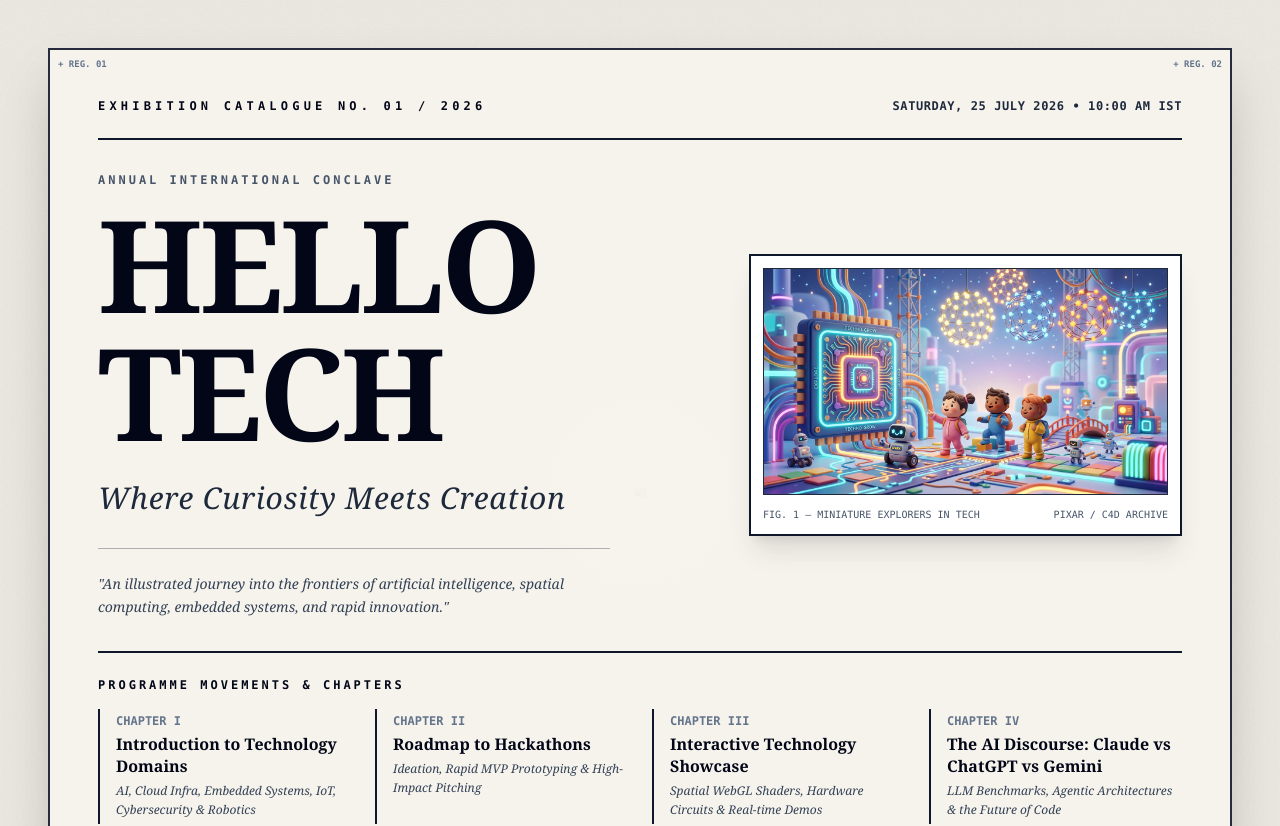
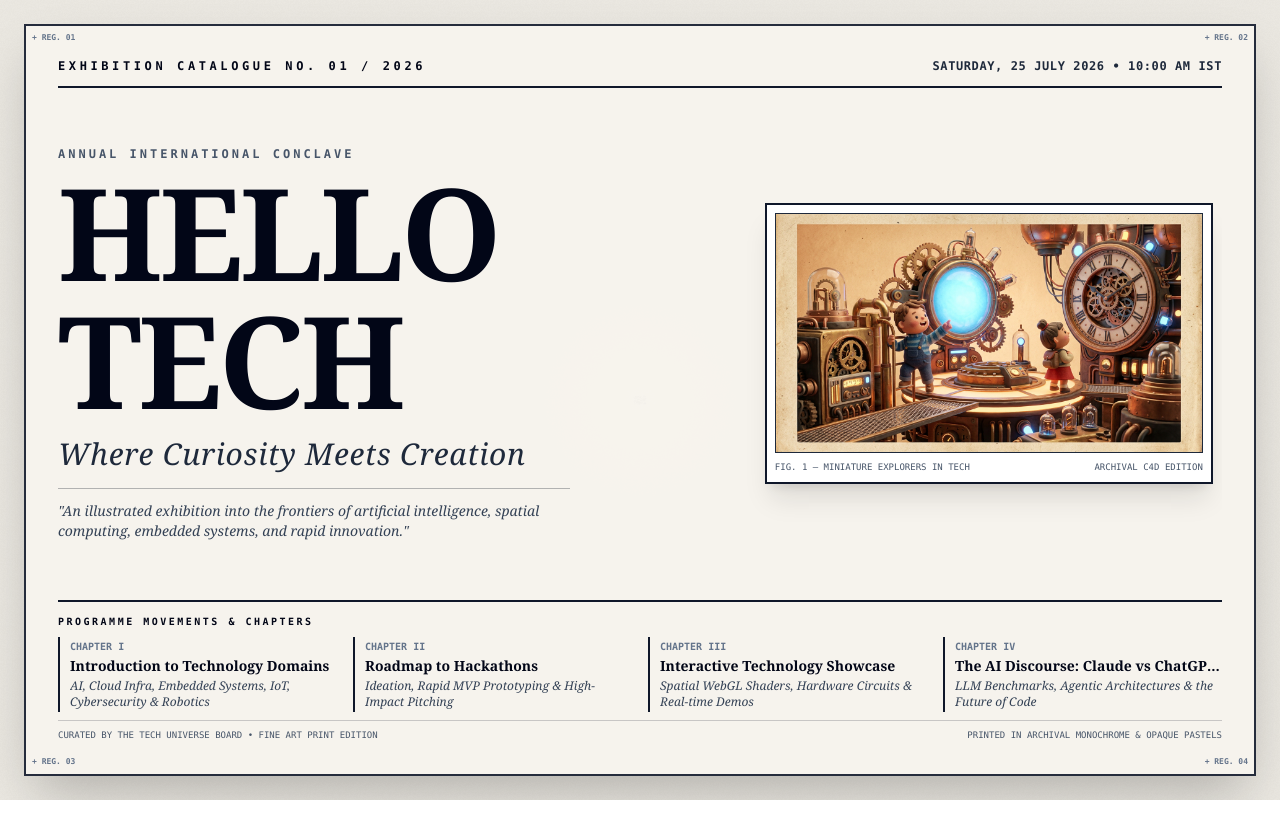
Before and after one commit to Harsha-E/EnvResp, a React (Vite) app: page / in a window 1280 px wide. Shown: the top 826 px of the page. After the commit the page ends 800 px from the top, so only its background shows below. Built offline with nearby package versions, Linux system fonts and the light colour scheme.

Commit message:
Enforce zero scrollbar 100vh poster frame with matching archival illustration

```diff
--- a/src/components/poster/TypographyPosterLayout.tsx
+++ b/src/components/poster/TypographyPosterLayout.tsx
@@ -1,5 +1,5 @@
 import React from "react";
-import museumHero from "../../assets/museum_hero.jpg";
+import museumArchival from "../../assets/museum_archival.jpg";
 
 interface TypographyPosterLayoutProps {
   isScreenshotMode: boolean;
@@ -33,88 +33,88 @@ export const TypographyPosterLayout: React.FC<TypographyPosterLayoutProps> = ({
 
   return (
     <div
-      className={`relative z-10 w-full min-h-screen p-4 sm:p-8 md:p-12 flex flex-col justify-between select-none font-serif transition-all duration-300 ${
+      className={`relative z-10 w-screen h-screen max-h-screen p-2 sm:p-4 md:p-6 flex flex-col justify-between select-none font-serif overflow-hidden transition-all duration-300 ${
         isScreenshotMode ? "contrast-105" : ""
       }`}
     >
-      {/* Outer Museum Double Hairline Print Frame */}
-      <div className="relative w-full h-full min-h-[calc(100vh-4rem)] border-2 border-slate-900/90 p-6 sm:p-10 md:p-12 flex flex-col justify-between bg-[#F7F4EE]/90 shadow-2xl">
+      {/* Outer Museum Double Hairline Print Frame - Fixed Height 100vh Fit */}
+      <div className="relative w-full h-full border-2 border-slate-900/90 p-4 sm:p-6 md:p-8 flex flex-col justify-between bg-[#F7F4EE]/95 shadow-2xl overflow-hidden">
         {/* Gallery Corner Registration Crop Marks */}
-        <div className="absolute top-2 left-2 font-mono text-[9px] text-slate-500 font-bold">+ REG. 01</div>
-        <div className="absolute top-2 right-2 font-mono text-[9px] text-slate-500 font-bold">+ REG. 02</div>
-        <div className="absolute bottom-2 left-2 font-mono text-[9px] text-slate-500 font-bold">+ REG. 03</div>
-        <div className="absolute bottom-2 right-2 font-mono text-[9px] text-slate-500 font-bold">+ REG. 04</div>
+        <div className="absolute top-1.5 left-1.5 font-mono text-[8px] text-slate-500 font-bold">+ REG. 01</div>
+        <div className="absolute top-1.5 right-1.5 font-mono text-[8px] text-slate-500 font-bold">+ REG. 02</div>
+        <div className="absolute bottom-1.5 left-1.5 font-mono text-[8px] text-slate-500 font-bold">+ REG. 03</div>
+        <div className="absolute bottom-1.5 right-1.5 font-mono text-[8px] text-slate-500 font-bold">+ REG. 04</div>
 
         {/* Exhibition Header Catalogue Bar */}
-        <header className="w-full flex flex-col sm:flex-row justify-between items-start sm:items-center pb-6 border-b-2 border-slate-900 gap-2">
+        <header className="w-full flex justify-between items-center pb-3 border-b-2 border-slate-900 gap-2 flex-shrink-0">
           <div className="flex items-center gap-3">
-            <span className="font-mono text-xs tracking-[0.35em] uppercase text-slate-950 font-black">
+            <span className="font-mono text-[10px] sm:text-xs tracking-[0.3em] uppercase text-slate-950 font-black">
               EXHIBITION CATALOGUE NO. 01 / 2026
             </span>
           </div>
-          <div className="font-mono text-xs text-slate-800 tracking-wider font-semibold">
+          <div className="font-mono text-[10px] sm:text-xs text-slate-800 tracking-wider font-semibold">
             SATURDAY, 25 JULY 2026 • 10:00 AM IST
           </div>
         </header>
 
         {/* Master Editorial Poster Title & Hero Illustration Grid */}
-        <main className="my-auto py-8 grid grid-cols-1 lg:grid-cols-12 gap-8 items-center">
+        <main className="my-auto py-2 sm:py-4 grid grid-cols-1 lg:grid-cols-12 gap-4 lg:gap-8 items-center overflow-hidden">
           {/* Left Column: Editorial Title & Subtitle */}
           <div className="lg:col-span-7 flex flex-col justify-center">
-            <div className="font-mono text-xs uppercase tracking-[0.25em] text-slate-600 mb-3 font-bold">
+            <div className="font-mono text-[10px] sm:text-xs uppercase tracking-[0.25em] text-slate-600 mb-1.5 font-bold">
               ANNUAL INTERNATIONAL CONCLAVE
             </div>
 
             {/* Master Title: HELLO TECH */}
-            <h1 className="text-6xl sm:text-7xl md:text-8xl lg:text-9xl font-black font-serif tracking-tight text-slate-950 leading-[0.9] uppercase">
+            <h1 className="text-5xl sm:text-7xl md:text-8xl lg:text-9xl font-black font-serif tracking-tight text-slate-950 leading-[0.88] uppercase">
               HELLO<br />TECH
             </h1>
 
             {/* Italic Editorial Subtitle */}
-            <p className="mt-6 text-2xl sm:text-3xl font-serif italic text-slate-800 tracking-wide leading-snug">
+            <p className="mt-3 text-lg sm:text-2xl md:text-3xl font-serif italic text-slate-800 tracking-wide leading-snug">
               Where Curiosity Meets Creation
             </p>
 
             {/* Gallery Description Note */}
-            <div className="mt-8 pt-6 border-t border-slate-900/30 max-w-lg font-serif text-sm text-slate-700 leading-relaxed italic">
-              "An illustrated journey into the frontiers of artificial intelligence, spatial computing, embedded systems, and rapid innovation."
+            <div className="mt-4 pt-3 border-t border-slate-900/30 max-w-lg font-serif text-xs sm:text-sm text-slate-700 leading-relaxed italic hidden sm:block">
+              "An illustrated exhibition into the frontiers of artificial intelligence, spatial computing, embedded systems, and rapid innovation."
             </div>
           </div>
 
           {/* Right Column: Framed Museum 3D Hero Artwork */}
-          <div className="lg:col-span-5 flex justify-center">
-            <div className="relative border-2 border-slate-900 bg-white p-3 shadow-xl max-w-md">
-              <div className="overflow-hidden border border-slate-800">
+          <div className="lg:col-span-5 flex justify-center items-center">
+            <div className="relative border-2 border-slate-900 bg-white p-2 shadow-xl max-w-xs sm:max-w-md w-full">
+              <div className="overflow-hidden border border-slate-800 max-h-[160px] sm:max-h-[220px] md:max-h-[280px]">
                 <img
-                  src={museumHero}
+                  src={museumArchival}
                   alt="Museum Quality Miniature Tech Illustration"
-                  className="w-full h-auto object-cover hover:scale-105 transition-transform duration-500"
+                  className="w-full h-full object-cover hover:scale-105 transition-transform duration-500"
                 />
               </div>
-              <div className="mt-3 flex justify-between items-center font-mono text-[10px] text-slate-600">
+              <div className="mt-2 flex justify-between items-center font-mono text-[9px] text-slate-600">
                 <span>FIG. 1 — MINIATURE EXPLORERS IN TECH</span>
-                <span>PIXAR / C4D ARCHIVE</span>
+                <span>ARCHIVAL C4D EDITION</span>
               </div>
             </div>
           </div>
         </main>
 
         {/* 4 Chapter Movement Agenda Catalogue */}
-        <section className="w-full pt-6 border-t-2 border-slate-900">
-          <div className="font-mono text-xs uppercase tracking-[0.25em] text-slate-950 mb-4 font-black">
+        <section className="w-full pt-3 border-t-2 border-slate-900 flex-shrink-0">
+          <div className="font-mono text-[10px] uppercase tracking-[0.25em] text-slate-950 mb-2 font-black">
             PROGRAMME MOVEMENTS & CHAPTERS
           </div>
 
-          <div className="grid grid-cols-1 sm:grid-cols-2 lg:grid-cols-4 gap-6">
+          <div className="grid grid-cols-2 lg:grid-cols-4 gap-3 sm:gap-4">
             {chapters.map((ch, idx) => (
-              <div key={idx} className="flex flex-col border-l-2 border-slate-900 pl-4 py-1">
-                <span className="font-mono text-xs font-bold text-slate-500 mb-1">
+              <div key={idx} className="flex flex-col border-l-2 border-slate-900 pl-2.5 py-0.5">
+                <span className="font-mono text-[9px] sm:text-[10px] font-bold text-slate-500 mb-0.5">
                   {ch.roman}
                 </span>
-                <h3 className="font-serif text-base font-bold text-slate-950 leading-snug">
+                <h3 className="font-serif text-xs sm:text-sm font-bold text-slate-950 leading-snug truncate">
                   {ch.title}
                 </h3>
-                <p className="mt-1 font-serif text-xs italic text-slate-700 leading-relaxed">
+                <p className="mt-0.5 font-serif text-[10px] sm:text-xs italic text-slate-700 leading-tight line-clamp-2">
                   {ch.detail}
                 </p>
               </div>
@@ -123,7 +123,7 @@ export const TypographyPosterLayout: React.FC<TypographyPosterLayoutProps> = ({
         </section>
 
         {/* Museum Poster Colophon Footer */}
-        <footer className="w-full flex justify-between items-center pt-6 mt-6 border-t border-slate-900/20 font-mono text-[10px] text-slate-600">
+        <footer className="w-full flex justify-between items-center pt-2 mt-2 border-t border-slate-900/20 font-mono text-[9px] text-slate-600 flex-shrink-0">
           <div>CURATED BY THE TECH UNIVERSE BOARD • FINE ART PRINT EDITION</div>
           <div>PRINTED IN ARCHIVAL MONOCHROME & OPAQUE PASTELS</div>
         </footer>
--- a/src/index.css
+++ b/src/index.css
@@ -2,58 +2,31 @@
 @tailwind components;
 @tailwind utilities;
 
-@layer base {
-  :root {
-    --background: 0 0% 100%;
-    --foreground: 240 10% 3.9%;
-    --card: 0 0% 100%;
-    --card-foreground: 240 10% 3.9%;
-    --popover: 0 0% 100%;
-    --popover-foreground: 240 10% 3.9%;
-    --primary: 240 5.9% 10%;
-    --primary-foreground: 0 0% 98%;
-    --secondary: 240 4.8% 95.9%;
-    --secondary-foreground: 240 5.9% 10%;
-    --muted: 240 4.8% 95.9%;
-    --muted-foreground: 240 3.8% 46.1%;
-    --accent: 240 4.8% 95.9%;
-    --accent-foreground: 240 5.9% 10%;
-    --destructive: 0 84.2% 60.2%;
-    --destructive-foreground: 0 0% 98%;
-    --border: 240 5.9% 90%;
-    --input: 240 5.9% 90%;
-    --ring: 240 10% 3.9%;
-    --radius: 0.5rem;
-  }
+html,
+body,
+#root {
+  overflow: hidden !important;
+  height: 100vh !important;
+  width: 100vw !important;
+  margin: 0;
+  padding: 0;
+  scrollbar-width: none !important;
+  -ms-overflow-style: none !important;
+}
 
-  .dark {
-    --background: 240 10% 3.9%;
-    --foreground: 0 0% 98%;
-    --card: 240 10% 3.9%;
-    --card-foreground: 0 0% 98%;
-    --popover: 240 10% 3.9%;
-    --popover-foreground: 0 0% 98%;
-    --primary: 0 0% 98%;
-    --primary-foreground: 240 5.9% 10%;
-    --secondary: 240 3.7% 15.9%;
-    --secondary-foreground: 0 0% 98%;
-    --muted: 240 3.7% 15.9%;
-    --muted-foreground: 240 5% 64.9%;
-    --accent: 240 3.7% 15.9%;
-    --accent-foreground: 0 0% 98%;
-    --destructive: 0 62.8% 30.6%;
-    --destructive-foreground: 0 0% 98%;
-    --border: 240 3.7% 15.9%;
-    --input: 240 3.7% 15.9%;
-    --ring: 240 4.9% 83.9%;
-  }
+::-webkit-scrollbar {
+  display: none !important;
+  width: 0 !important;
+  height: 0 !important;
 }
 
 @layer base {
+  :root {
+    --background: 40 20% 95%;
+    --foreground: 220 20% 10%;
+  }
+
   * {
-    @apply border-border;
-  }
-  body {
-    @apply bg-background text-foreground;
+    box-sizing: border-box;
   }
 }
```
Also changed, not shown: src/assets/museum_archival.jpg (added).
